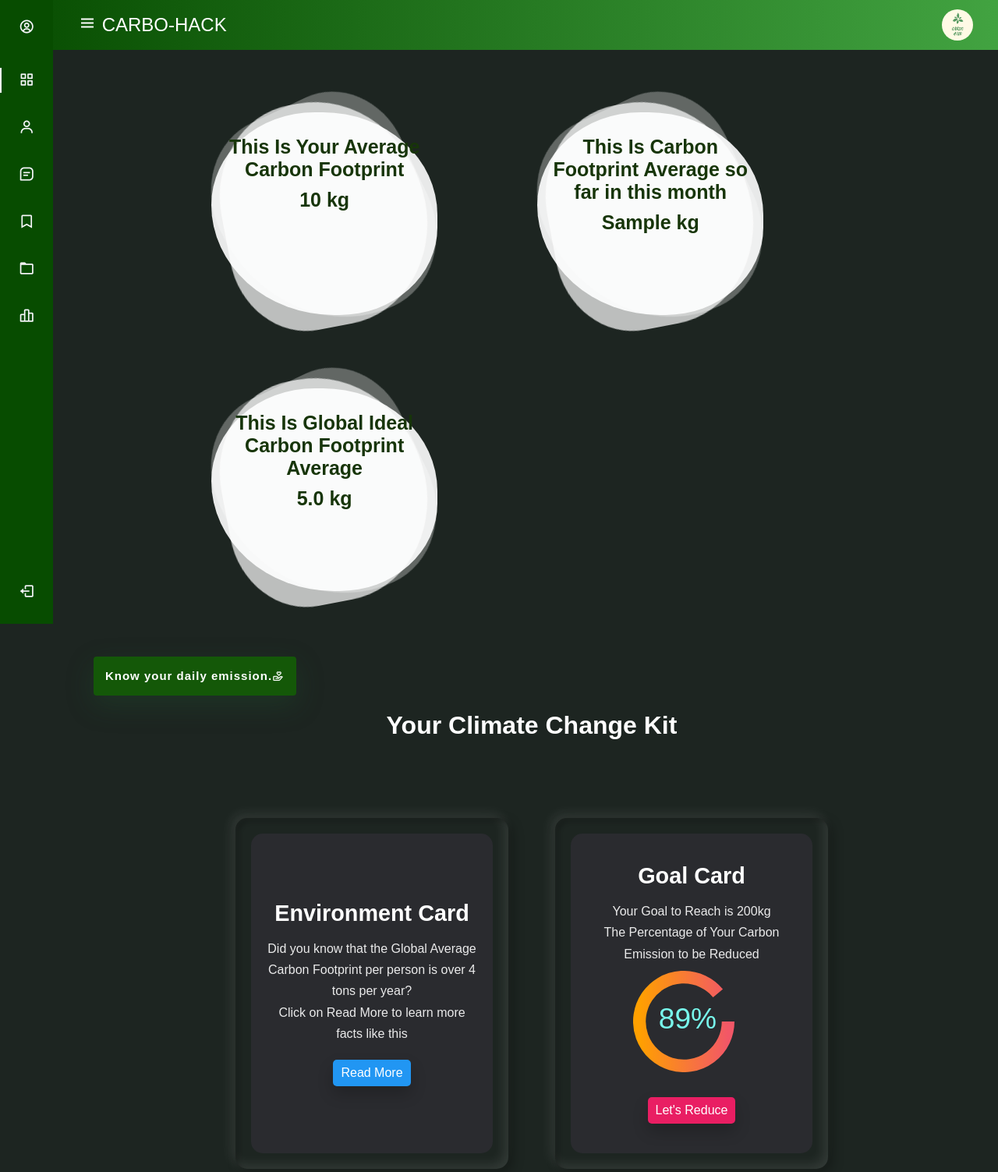
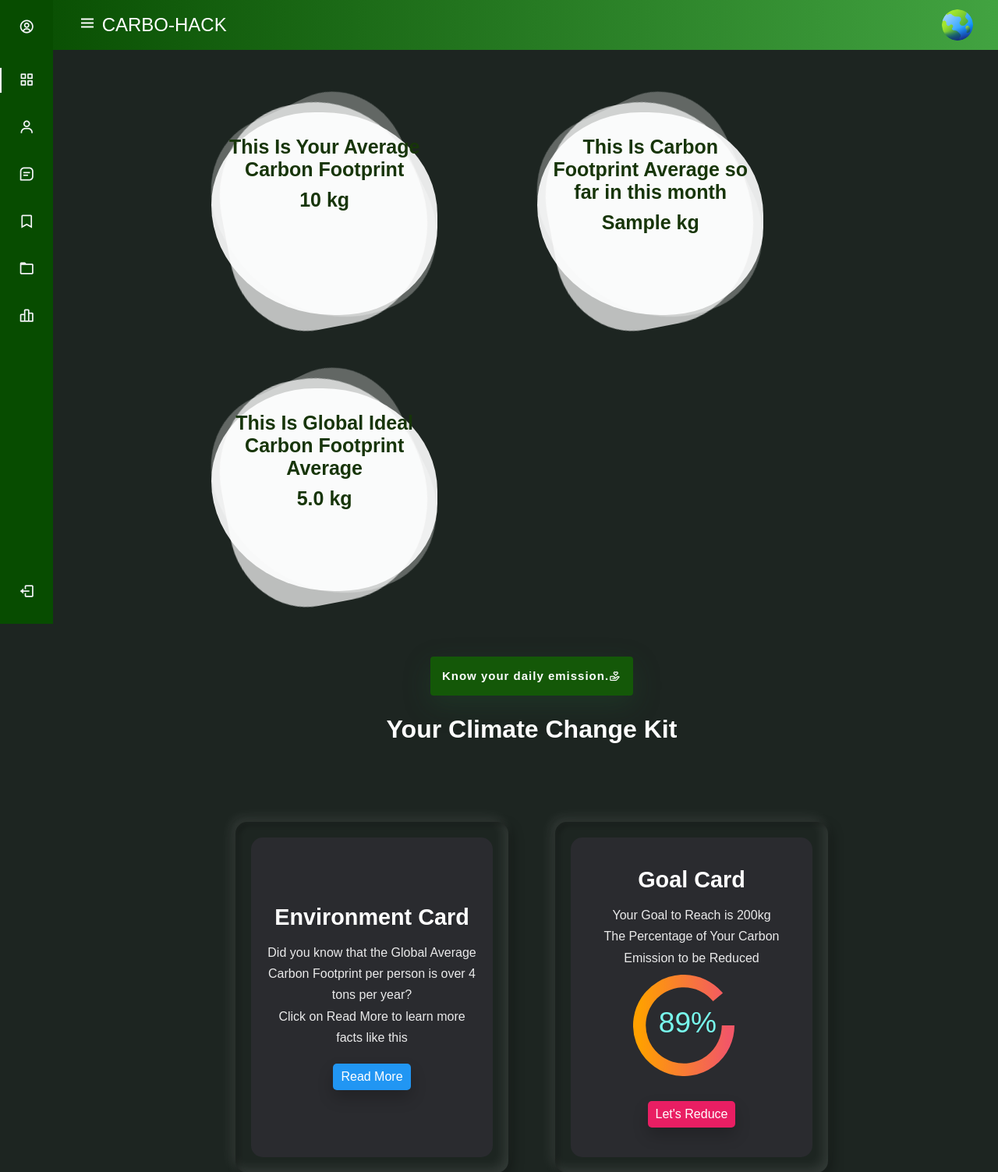
Before and after one commit to miraj0507/carbohack_project, a Flask app: template templates/dashboard.html in a window 1280 px wide. Shown: the top 1503 px of the page at 78% size. Run offline with Flask 2, Linux system fonts and the light colour scheme; the template is opened without the code that fills it: most values are stand-ins (such as "Sample title", 1, 10 or a date in 2020); some libraries are stand-ins or nearby versions.

Commit message:
Update dashboard.html

```diff
--- a/templates/dashboard.html
+++ b/templates/dashboard.html
@@ -44,7 +44,7 @@
             </div>
 
             <div class="header__img">
-                <img src="/static/img/Green Calligraphic Logo.png" alt="">
+                <img src="/static/img/earth.png" alt="">
             </div>
         </header>
 
@@ -64,7 +64,7 @@
                             <span class="nav__name">Dashboard</span>
                         </a>
 
-                        <a href="/User_Profile" class="nav__link">
+                        <a href="/templates/user.html" class="nav__link">
                             <i class='bx bx-user nav__icon' ></i>
                             <span class="nav__name">User Account</span>
                         </a>
@@ -130,7 +130,7 @@
         </div>
 
 
-	  <div class="section">
+	  <div class="section-question">
         <input class="modal-btn" type="checkbox" id="modal-btn" name="modal-btn"/>
         <label for="modal-btn"><b>Know your daily emission.</b> <i class='bx bx-donate-heart'></i></label>
         <div class="modal">
@@ -268,8 +268,10 @@
 
 
 <!-- personalised goal environmental kit  card -->
-<h1 > Your Climate Change Kit</h1>
 
+<div>
+  <h1 class="climate-h1" > Your Climate Change Kit</h1>
+</div>
 <div class="container">
 
   <div class="card">
@@ -584,9 +586,9 @@ GRADIENT BANNER DESIGN BY miraj:
 
     <canvas id="chart"></canvas>
   </div>
-  <h1 class="heading">Your Carbon Footprint Tracked in a Graph </h1>
+
 </div>
-
+<h1 class="heading">Your Carbon Footprint Tracked in a Graph </h1>
 
 
 
```
